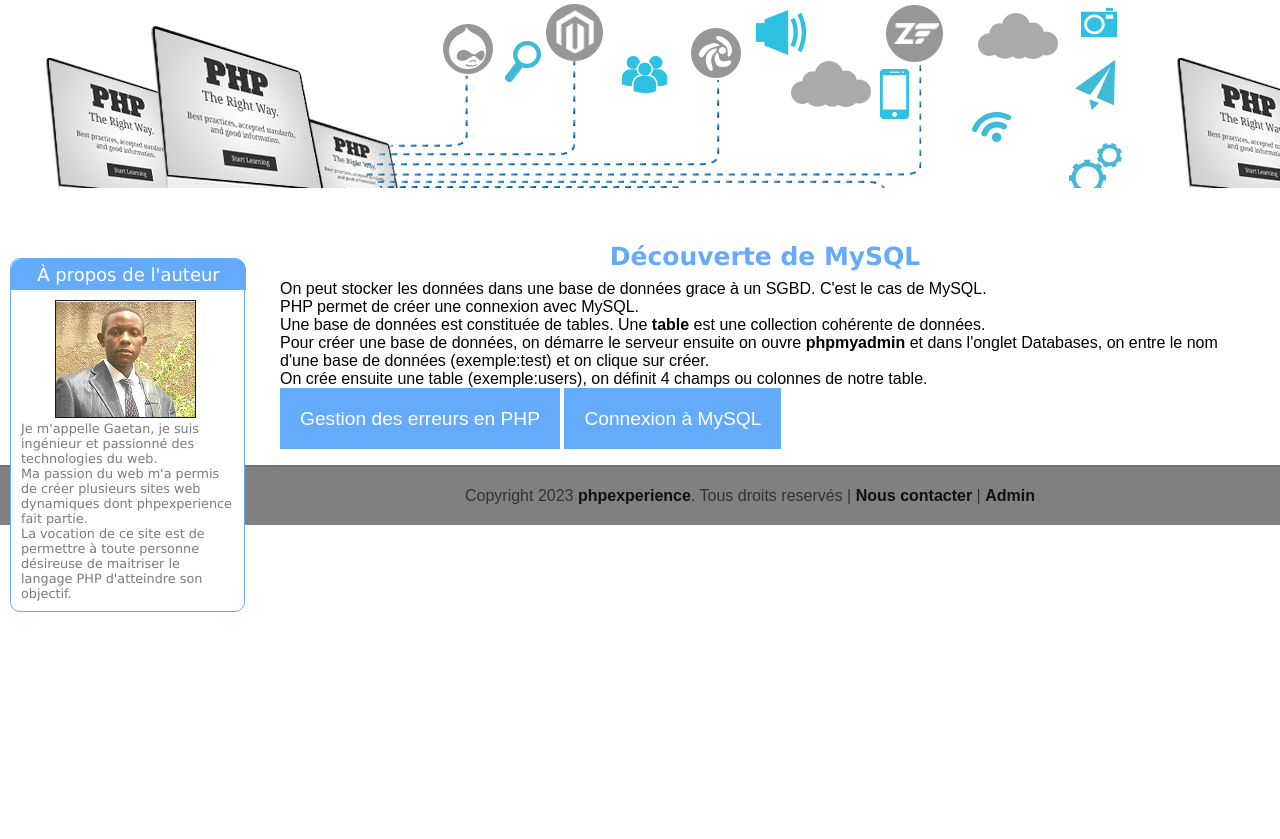
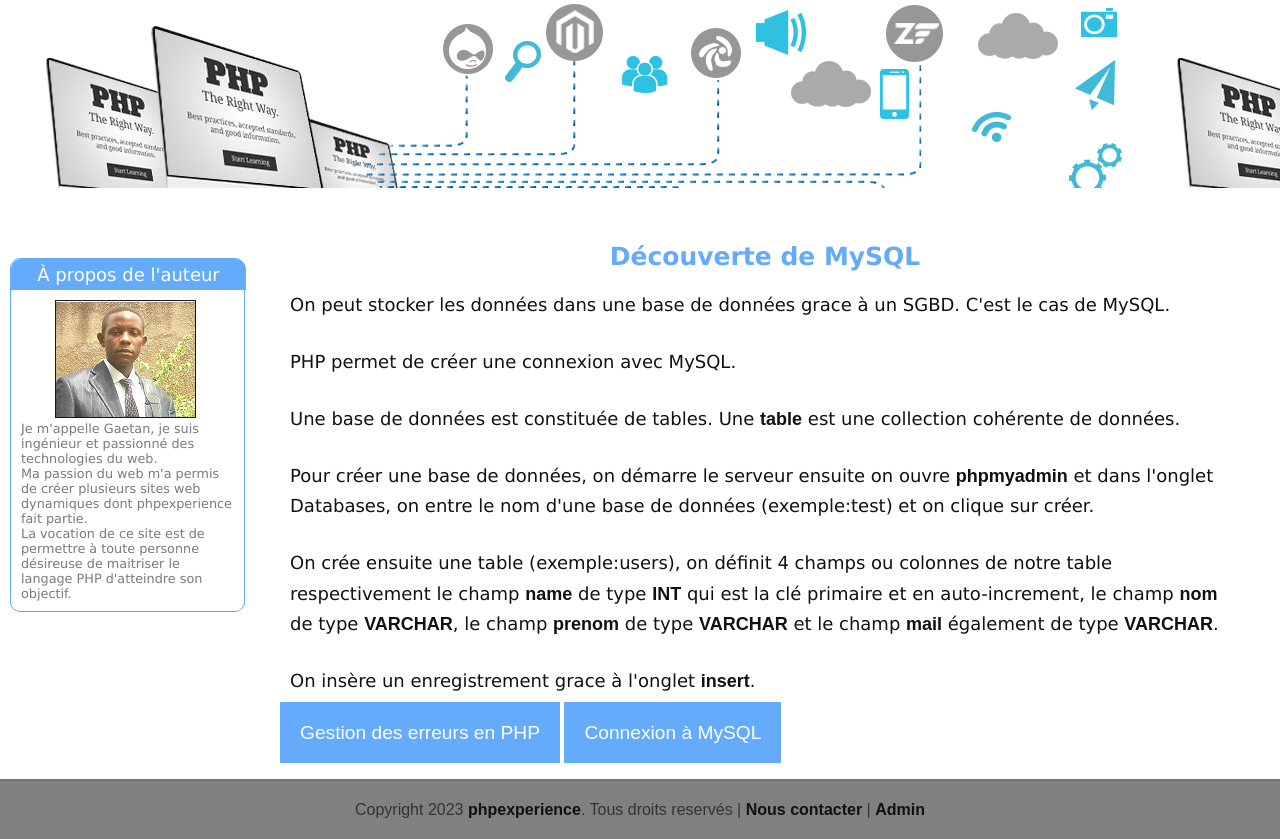
Before and after one commit to Gaetach21/phpexperience, a PHP site: page /chap19.php in a window 1280 px wide. Shown: the part 632-1471 px from the top of the page. Before the commit the page ends 1244 px from the top, so only its background shows below. Run offline with PHP 8.4, Linux system fonts and the light colour scheme.

Commit message:
Add chapitre19:Découverte de MySQL

```diff
--- a/chap18.php
+++ b/chap18.php
@@ -73,7 +73,7 @@ catch(Exception $e){
 
       <div style="margin: 20px 0px;">
     <a href="chap17.php#main"  style="text-decoration: none; background-color: #64abfb; padding: 20px; color: white; font-size: 1.2em;">Les bases de la POO en PHP</a>
-    <a href=""  style="text-decoration: none; background-color: #64abfb; padding: 20px; color: white; font-size: 1.2em; margin-right: 25px;">Découverte de MySQL</a>
+    <a href="chap19.php#main"  style="text-decoration: none; background-color: #64abfb; padding: 20px; color: white; font-size: 1.2em; margin-right: 25px;">Découverte de MySQL</a>
   </div>
   </div>
 
--- a/chap19.php
+++ b/chap19.php
@@ -25,21 +25,20 @@
 
             <div id="main">
     <h1>Découverte de MySQL</h1>
-    On peut stocker les données dans une base de données grace à un SGBD. C'est le cas de MySQL.<br>
-    PHP permet de créer une connexion avec MySQL.<br>
-    Une base de données est constituée de tables. Une <strong>table</strong> est une collection cohérente de données.<br>
-    Pour créer une base de données, on démarre le serveur ensuite on ouvre <strong>phpmyadmin</strong> et dans l'onglet Databases, on entre le nom d'une base de données (exemple:test) et on clique sur créer.<br>
-    On crée ensuite une table (exemple:users), on définit 4 champs ou colonnes de notre table.
+    <p>On peut stocker les données dans une base de données grace à un SGBD. C'est le cas de MySQL.</p>
+    <p>PHP permet de créer une connexion avec MySQL.</p>
+    <p>Une base de données est constituée de tables. Une <strong>table</strong> est une collection cohérente de données.</p>
+    <p>Pour créer une base de données, on démarre le serveur ensuite on ouvre <strong>phpmyadmin</strong> et dans l'onglet Databases, on entre le nom d'une base de données (exemple:test) et on clique sur créer.</p>
+    <p>On crée ensuite une table (exemple:users), on définit 4 champs ou colonnes de notre table respectivement le champ <strong>name</strong> de type <strong>INT</strong> qui est la clé primaire et en auto-increment, le champ <strong>nom</strong> de type <strong>VARCHAR</strong>, le champ <strong>prenom</strong> de type <strong>VARCHAR</strong> et le champ <strong>mail</strong> également de type <strong>VARCHAR</strong>.</p>
+    <p>On insère un enregistrement grace à l'onglet <strong>insert</strong>.</p>
 
-    <?php
 
-    ?>
 
 
 
       <div style="margin: 20px 0px;">
-    <a href=""  style="text-decoration: none; background-color: #64abfb; padding: 20px; color: white; font-size: 1.2em;">Gestion des erreurs en PHP</a>
-    <a href=""  style="text-decoration: none; background-color: #64abfb; padding: 20px; color: white; font-size: 1.2em; margin-right: 25px;">Connexion à MySQL</a>
+    <a href="chap18.php#main"  style="text-decoration: none; background-color: #64abfb; padding: 20px; color: white; font-size: 1.2em;">Gestion des erreurs en PHP</a>
+    <a href="chap20.php#main"  style="text-decoration: none; background-color: #64abfb; padding: 20px; color: white; font-size: 1.2em; margin-right: 25px;">Connexion à MySQL</a>
   </div>
       </div>
 
--- a/cours.php
+++ b/cours.php
@@ -44,6 +44,7 @@
       <li><a href="chap16.php#main">Variables superglobales en PHP</a></li>
       <li><a href="chap17.php#main">Les bases de la POO en PHP</a></li>
       <li><a href="chap18.php#main">Gestion des erreurs en PHP</a></li>
+      <li><a href="chap19.php#main">Découverte de MySQL</a></li>
       <li><a href="cours/chap20.php">Connexion à MySQL</a></li>
       <li><a href="cours/chap21.php">Insertion des données dans une BDD via PHP</a></li>
       <li><a href="cours/chap22.php">Sélection des données dans une BDD via PHP</a></li>
```
